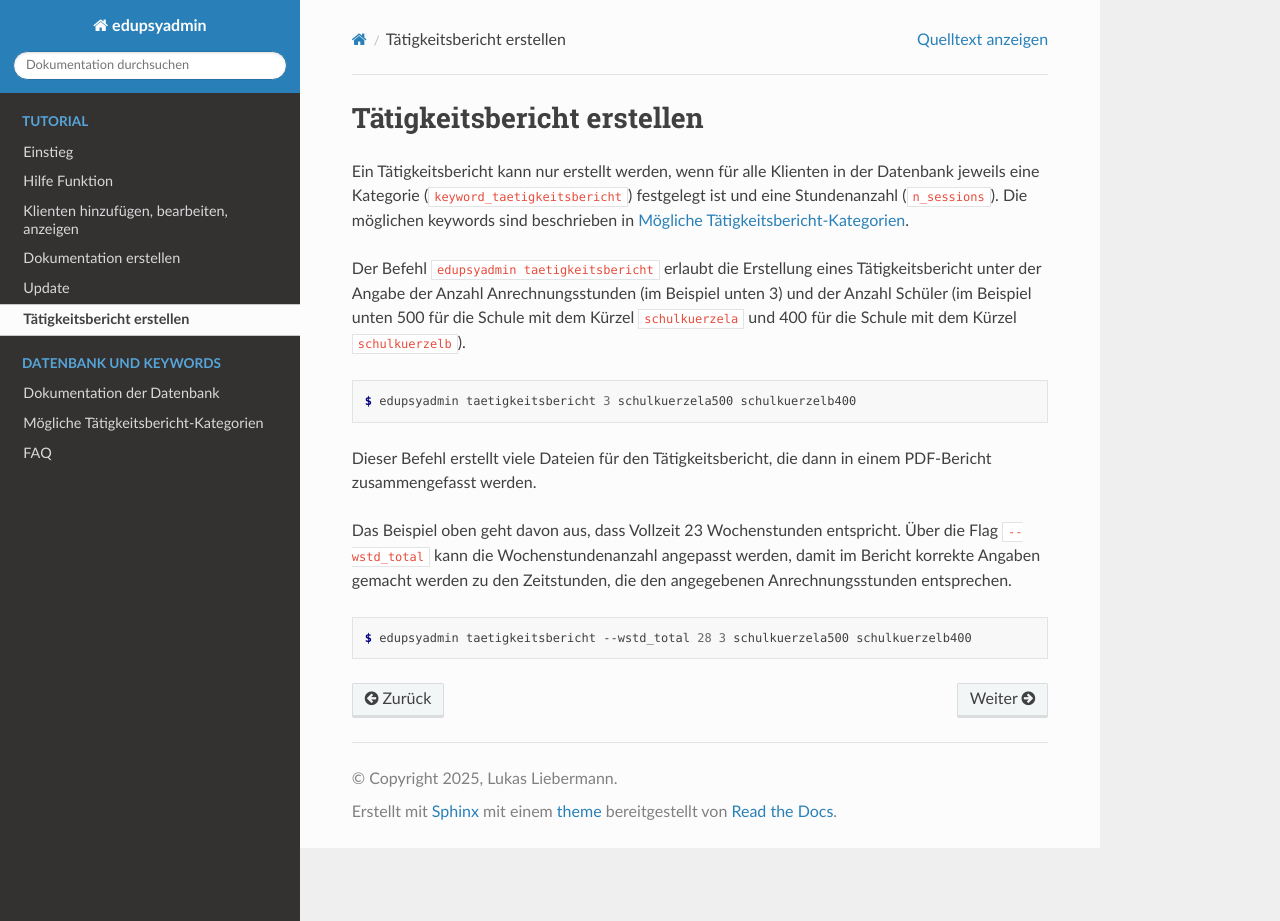
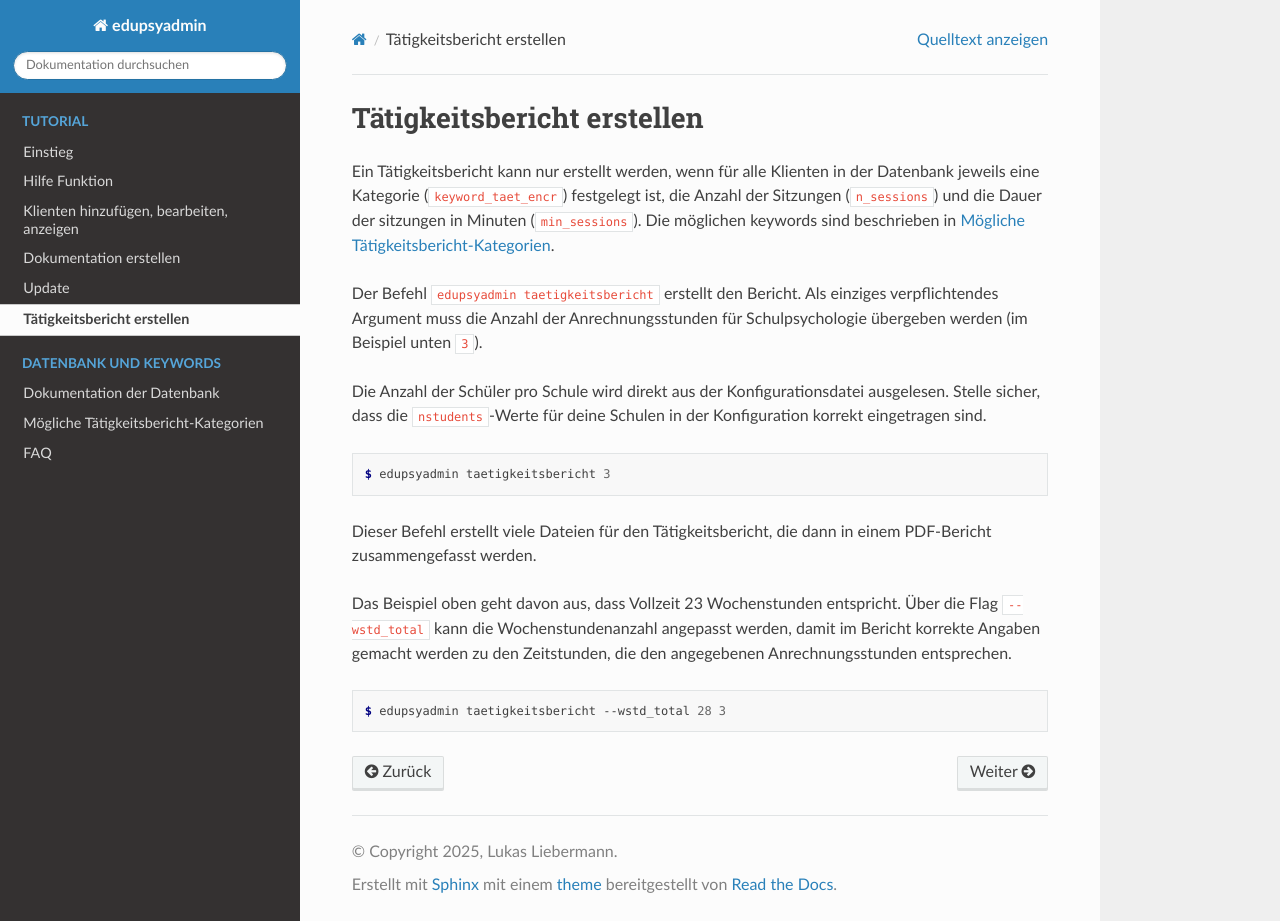
Before and after one commit to LKirst/edupsyadmin, a Sphinx documentation site: the page built from docs/tutorial/taetigkeitsbericht.rst, in a window 1280 px wide and 921 px high. Built offline with Sphinx 7.4.7 and the Read the Docs theme 3.1.0, drawn with Linux system fonts in a browser that asks for light colours.

Commit message:
feat(api.taetigkeitsbericht_from_db): update the taetigkeitsbericht code to use n_sessions and min_sessions and from config nstudents

```diff
--- a/docs/tutorial/taetigkeitsbericht.rst
+++ b/docs/tutorial/taetigkeitsbericht.rst
@@ -2,20 +2,23 @@ Tätigkeitsbericht erstellen
 ===========================
 
 Ein Tätigkeitsbericht kann nur erstellt werden, wenn für alle
-Klienten in der Datenbank jeweils eine Kategorie
-(``keyword_taetigkeitsbericht``) festgelegt ist und eine
-Stundenanzahl (``n_sessions``). Die möglichen keywords sind beschrieben in
-:doc:`Mögliche Tätigkeitsbericht-Kategorien <../taetigkeitsbericht_keywords>`.
+Klienten in der Datenbank jeweils eine Kategorie (``keyword_taet_encr``)
+festgelegt ist, die Anzahl der Sitzungen (``n_sessions``) und die Dauer der
+sitzungen in Minuten (``min_sessions``). Die möglichen keywords sind
+beschrieben in :doc:`Mögliche Tätigkeitsbericht-Kategorien
+<../taetigkeitsbericht_keywords>`.
 
-Der Befehl ``edupsyadmin taetigkeitsbericht`` erlaubt die Erstellung eines
-Tätigkeitsbericht unter der Angabe der Anzahl Anrechnungsstunden (im Beispiel
-unten 3) und der Anzahl Schüler (im Beispiel unten 500 für die Schule mit dem
-Kürzel ``schulkuerzela`` und 400 für die Schule mit dem Kürzel
-``schulkuerzelb``).
+Der Befehl ``edupsyadmin taetigkeitsbericht`` erstellt den Bericht.
+Als einziges verpflichtendes Argument muss die Anzahl der Anrechnungsstunden
+für Schulpsychologie übergeben werden (im Beispiel unten ``3``).
+
+Die Anzahl der Schüler pro Schule wird direkt aus der Konfigurationsdatei
+ausgelesen.  Stelle sicher, dass die ``nstudents``-Werte für deine Schulen
+in der Konfiguration korrekt eingetragen sind.
 
 .. code-block:: console
 
-  $ edupsyadmin taetigkeitsbericht 3 schulkuerzela500 schulkuerzelb400
+  $ edupsyadmin taetigkeitsbericht 3
 
 Dieser Befehl erstellt viele Dateien für den Tätigkeitsbericht, die dann in
 einem PDF-Bericht zusammengefasst werden.
@@ -27,4 +30,4 @@ angegebenen Anrechnungsstunden entsprechen.
 
 .. code-block:: console
 
-   $ edupsyadmin taetigkeitsbericht --wstd_total 28 3 schulkuerzela500 schulkuerzelb400
+   $ edupsyadmin taetigkeitsbericht --wstd_total 28 3
```
Also changed, not shown: 8 other files.
